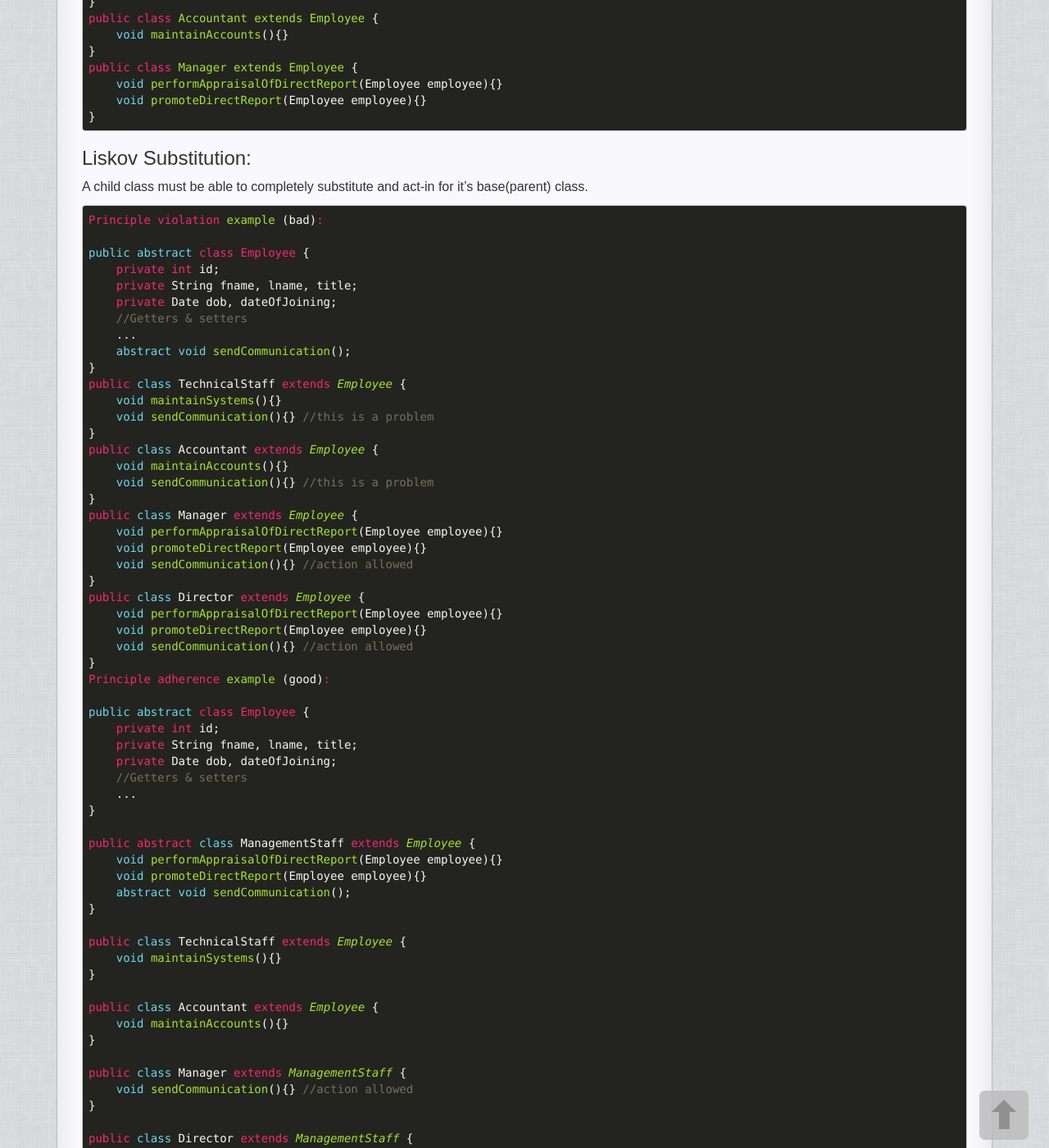
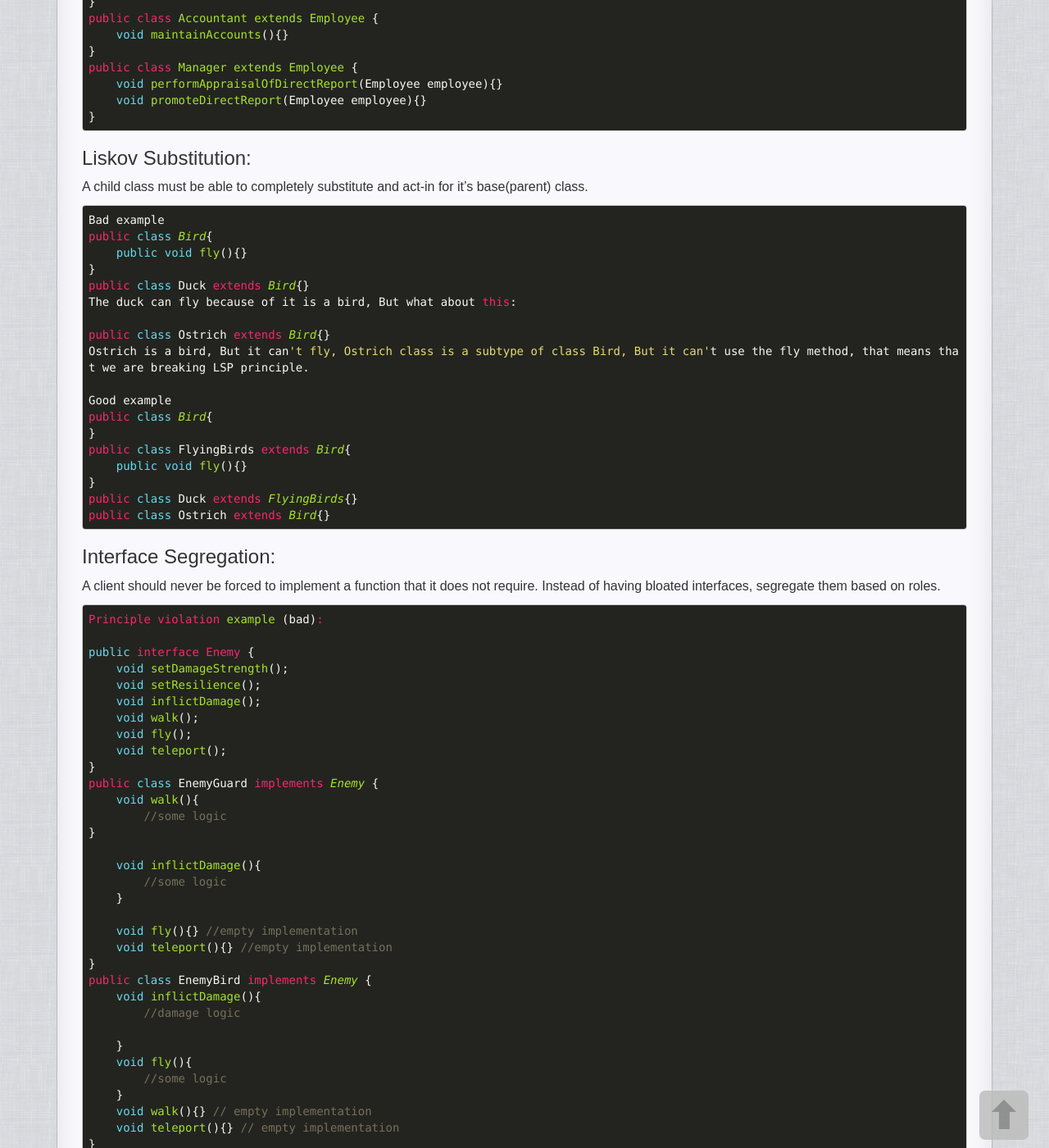
Before and after one commit to rakib09/rakib09.github.io, a Jekyll site: the page built from _posts/java/2019-01-08-java-solid-principal.md, in a window 1280 px wide and 1400 px high, scrolled down 2379 px. Shown: the whole window at 82% size. Built offline with Jekyll 4.4.1, drawn with Linux system fonts in a browser that asks for light colours; comment, search, counter and statistics services are not loaded; some of the changed text lies outside the part shown.

Commit message:
Changed Liskov Substitution principle example

````diff
--- a/_posts/java/2019-01-08-java-solid-principal.md
+++ b/_posts/java/2019-01-08-java-solid-principal.md
@@ -125,65 +125,24 @@ public class Manager extends Employee {
 A child class must be able to completely substitute and act-in for it’s base(parent) class.
 
 ```
-Principle violation example (bad):
+Bad example
+public class Bird{
+    public void fly(){}
+}
+public class Duck extends Bird{}
+The duck can fly because of it is a bird, But what about this:
 
-public abstract class Employee {
-    private int id;
-    private String fname, lname, title;
-    private Date dob, dateOfJoining;
-    //Getters & setters
-    ...
-    abstract void sendCommunication();
+public class Ostrich extends Bird{}
+Ostrich is a bird, But it can't fly, Ostrich class is a subtype of class Bird, But it can't use the fly method, that means that we are breaking LSP principle.
+
+Good example
+public class Bird{
 }
-public class TechnicalStaff extends Employee {
-    void maintainSystems(){}
-    void sendCommunication(){} //this is a problem
+public class FlyingBirds extends Bird{
+    public void fly(){}
 }
-public class Accountant extends Employee {
-    void maintainAccounts(){}
-    void sendCommunication(){} //this is a problem
-}
-public class Manager extends Employee {
-    void performAppraisalOfDirectReport(Employee employee){}
-    void promoteDirectReport(Employee employee){}
-    void sendCommunication(){} //action allowed
-}
-public class Director extends Employee {
-    void performAppraisalOfDirectReport(Employee employee){}
-    void promoteDirectReport(Employee employee){}
-    void sendCommunication(){} //action allowed
-}
-Principle adherence example (good):
-
-public abstract class Employee {
-    private int id;
-    private String fname, lname, title;
-    private Date dob, dateOfJoining;
-    //Getters & setters
-    ...
-}
-
-public abstract class ManagementStaff extends Employee {
-    void performAppraisalOfDirectReport(Employee employee){}
-    void promoteDirectReport(Employee employee){}
-    abstract void sendCommunication();
-}
-
-public class TechnicalStaff extends Employee {
-    void maintainSystems(){}
-}
-
-public class Accountant extends Employee {
-    void maintainAccounts(){}
-}
-
-public class Manager extends ManagementStaff {
-    void sendCommunication(){} //action allowed
-}
-
-public class Director extends ManagementStaff {
-    void sendCommunication(){} //action allowed
-}
+public class Duck extends FlyingBirds{}
+public class Ostrich extends Bird{}
 ```
 
 ### Interface Segregation:
````
Also changed, not shown: _posts/study/2016-09-26-Study_topics.md (+5 -0 lines).
